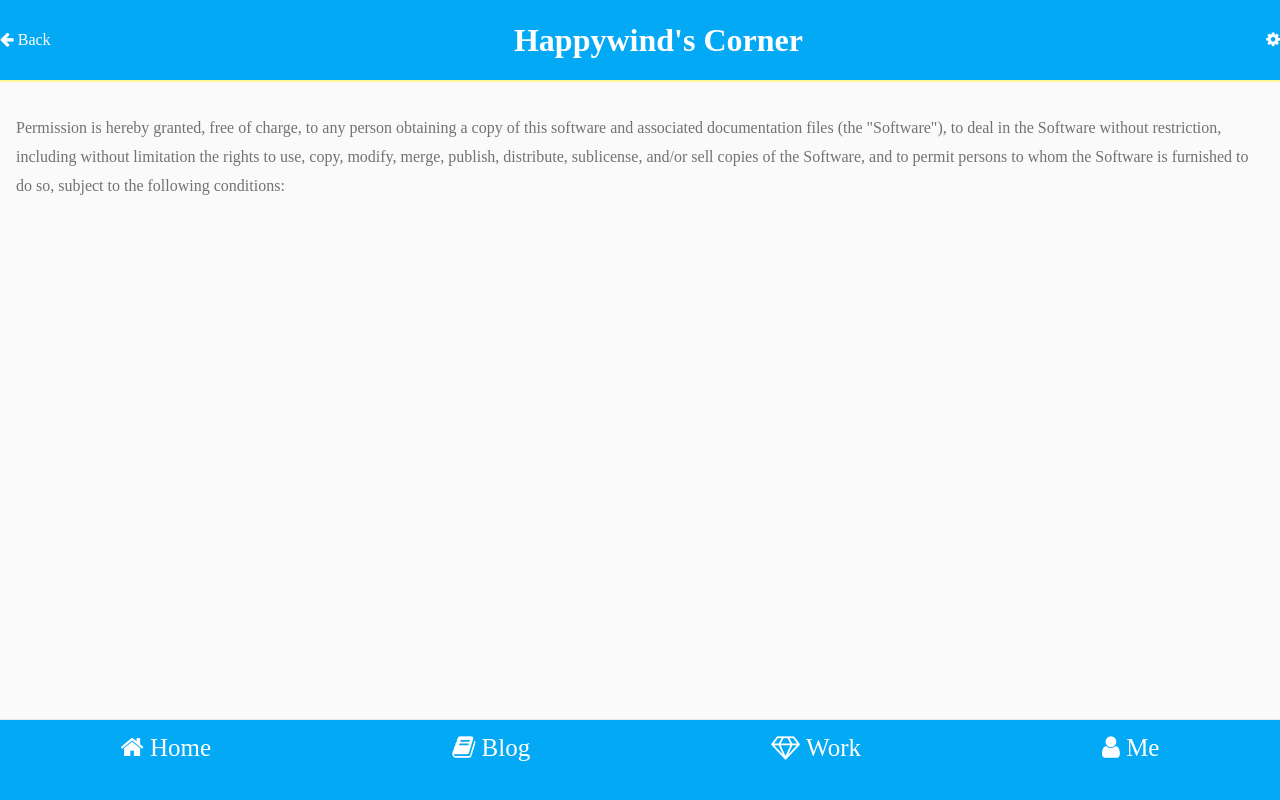
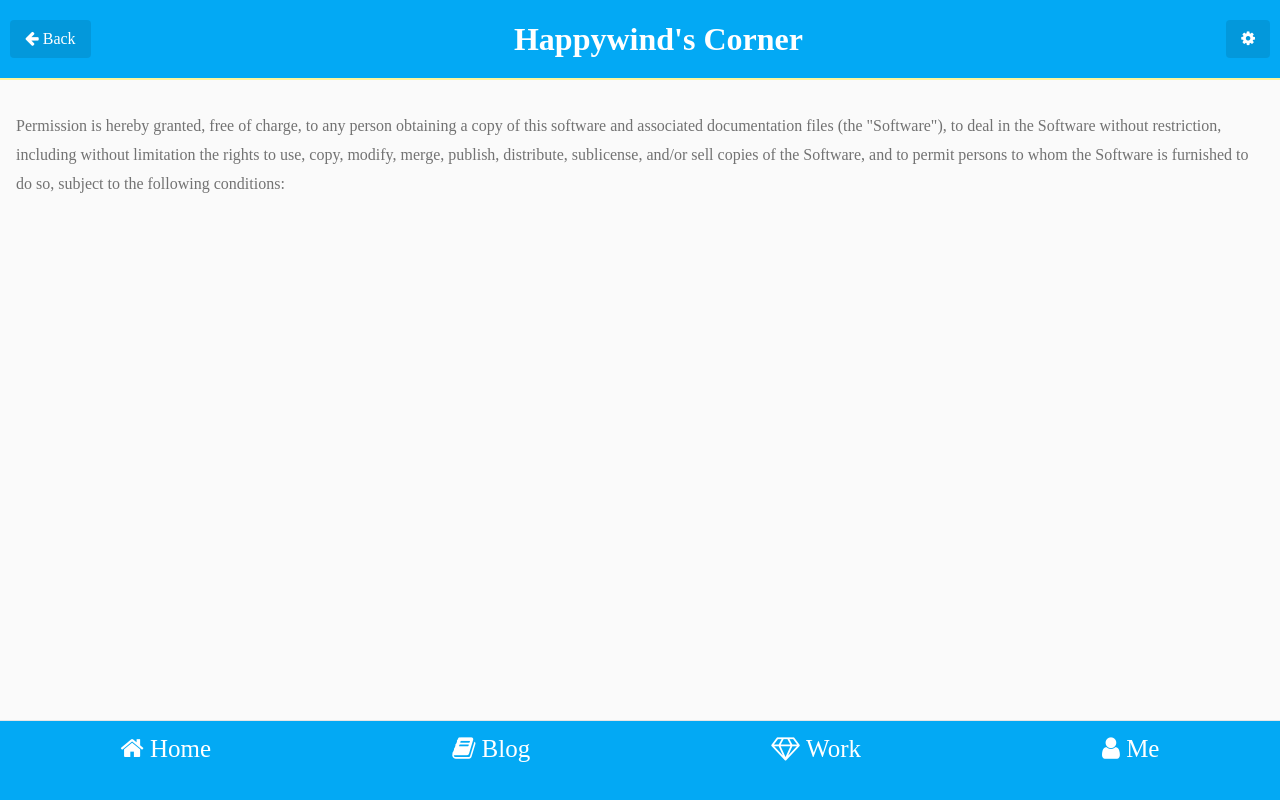
Before and after one commit to dwgeneral/reactBlog, a website: page source/index.html in a window 1280 px wide. Drawn offline with nearby package versions, Linux system fonts and the light colour scheme; files that its build step writes are made by us from their sources.

Commit message:
font-awesome completed

```diff
--- a/source/styles/main.scss
+++ b/source/styles/main.scss
@@ -14,6 +14,9 @@ body {
   -webkit-font-smoothing: antialiased;
   color: $secondary-text-color;
 }
+* {
+  box-sizing: border-box;  //在元素定义 padding，border的时候，不增加所占高度
+}
 .app-wrap {
   height: 100vh; // viewport height，100%的意思
   display: flex;
@@ -26,10 +29,16 @@ body {
   border-bottom: 2px solid #fff59b;
   display: flex;
   align-items: center;
+  justify-content: space-between;
+  padding: 10px;
   a {
     color: $primary-color-text;
   }
-  justify-content: space-between;
+  .button {
+    background: rgba(0, 0, 0, 0.1);
+    padding: 10px 15px;
+    border-radius: 4px;
+  }
   // flex-shrink: 0; flexbox 默认会收缩没有内容的元素的高度，设置为0表示不收缩
 }
 .app-header > * {
```
Also changed, not shown: styles/main.css.
